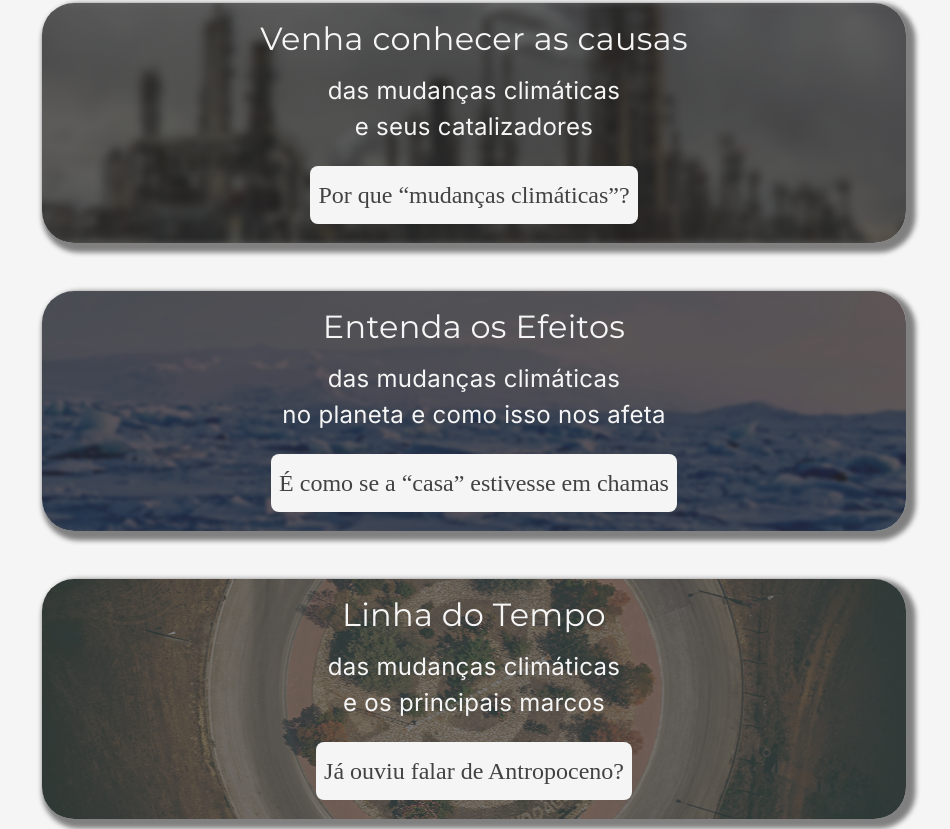
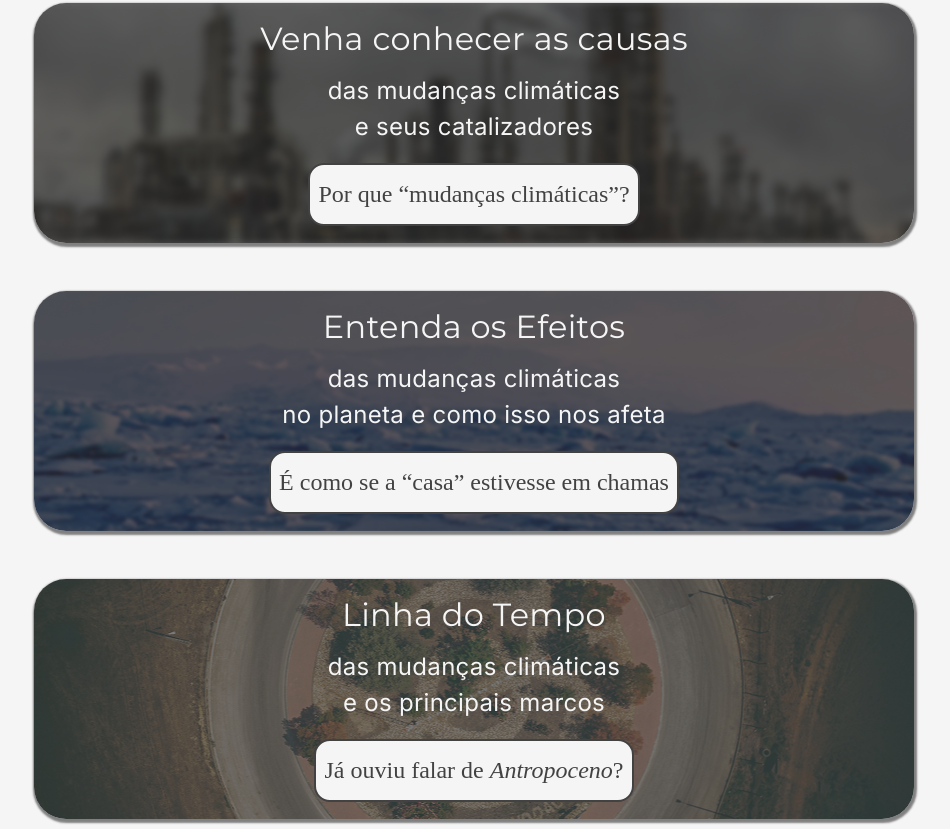
Before and after one commit to toderodavi/APS-1-Semestre, a plain HTML site: page index.html in a window 1280 px wide. Shown: the part 1231-2060 px from the top of the page, without its empty margins (166-1116 px from the left). Drawn offline with nearby package versions, Linux system fonts and the light colour scheme; a web font is replaced by a local one.

Commit message:
Pequenos ajustes nos cards

```diff
--- a/index.html
+++ b/index.html
@@ -87,7 +87,7 @@
 				<p class="paragraph-card">das mudanças climáticas</p>
 				<p class="paragraph-card">e os principais marcos</p>
 				<a href="https://www.youtube.com/" class="button"
-					>Já ouviu falar de Antropoceno?</a
+					>Já ouviu falar de <i>Antropoceno</i>?</a
 				>
 			</section>
 
--- a/styles/style.css
+++ b/styles/style.css
@@ -74,7 +74,7 @@
 }
 
 .galery {
-	width: 54rem;
+	width: 55rem;
 	height: 15rem;
 	justify-self: center;
 	background-position: center;
@@ -82,19 +82,20 @@
 	border-radius: 2rem;
 	margin-bottom: 3rem;
 	margin-top: 3rem;
-	box-shadow: 0.3rem 0.3rem 0.3rem 0.3rem gray;
+	box-shadow: 1px 2px 2px 2px gray;
 }
 
 .button {
-	font-style: Inter;
+	display: inline-block;
 	font-size: 1.5rem;
 	background-color: #f5f5f5;
 	color: #424242;
-	border-radius: 0.5rem;
+	border: 2px solid #424242;
+	border-radius: 16px;
 	text-decoration: none;
+	margin-top: 1rem;
 	padding: 1rem 0.5rem 1rem 0.5rem;
-	line-height: 6rem;
-	transition: ease-in 250ms;
+	transition: ease-in 150ms;
 }
 
 .button:hover {
```
